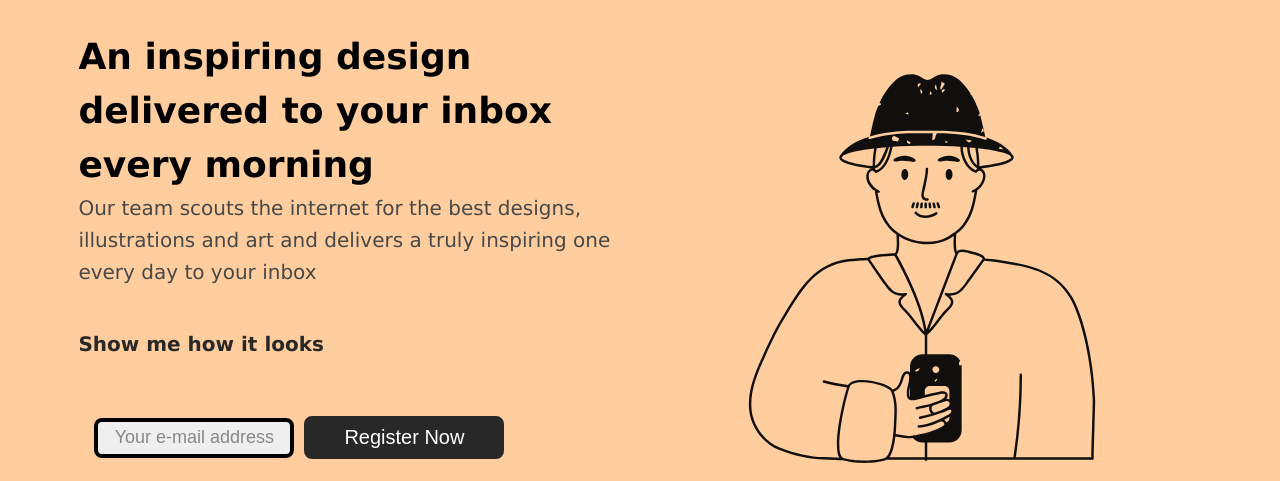
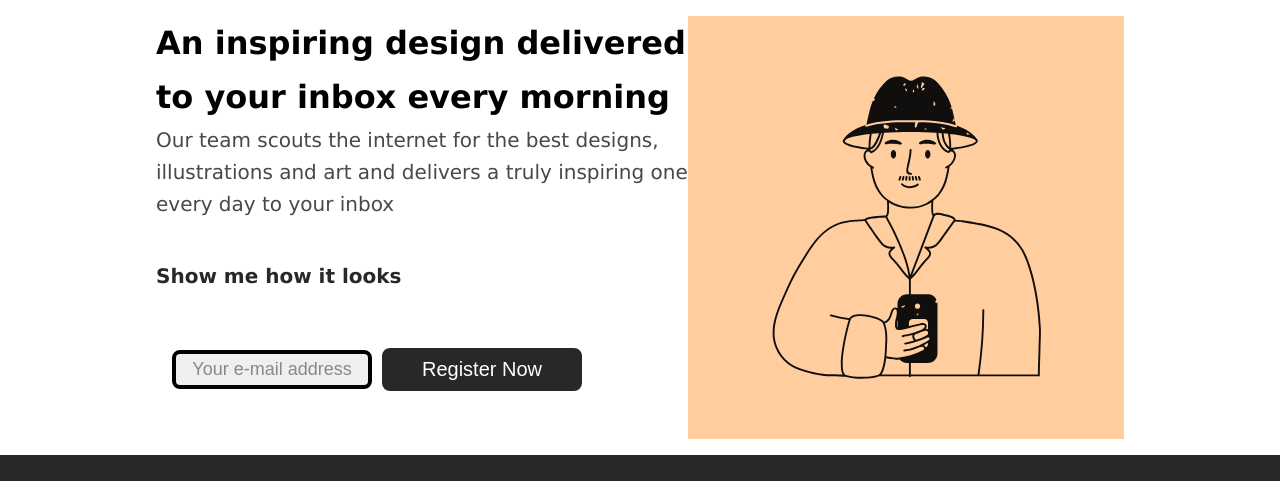
Before and after one commit to VaibhavBhardwaj23/SampleMahipal, a plain HTML site: page index.html in a window 1280 px wide. Shown: the top 481 px of the page. Drawn offline with Linux system fonts and the light colour scheme.

Commit message:
Update style.css

```diff
--- a/style.css
+++ b/style.css
@@ -17,11 +17,12 @@ p {
   line-height: 32px;
   margin-top: 0px;
 }
+.container {
+  background-color: #ffcd9e;
+}
 .main_container {
   display: flex;
-  /* height:78vh; */
   justify-content: center;
-  background-color: #ffcd9e;
   flex-direction: column;
   padding: 1em;
 }
@@ -109,17 +110,23 @@ ul {
   }
   .main_container {
     flex-direction: row;
+    max-width: 1000px;
+    margin: auto;
+  }
+  .container {
+    padding: 2em;
   }
   .left_container {
-    text-align: start;
+    width: 55%;
   }
-  .left_container,
+
   .right_container {
     width: 45%;
   }
   #para2 {
     width: 100%;
     margin: 2em auto;
+    text-align: start;
   }
   .btn {
     align-items: center;
@@ -132,7 +139,16 @@ ul {
     max-width: 200px;
     padding: 0.3em;
   }
+  #para1 {
+    text-align: start;
+  }
   #para3 {
     width: 100%;
+    text-align: start;
+    font-size: 1rem;
+  }
+  .left_container h2 {
+    font-size: 2em;
+    text-align: start;
   }
 }
```
